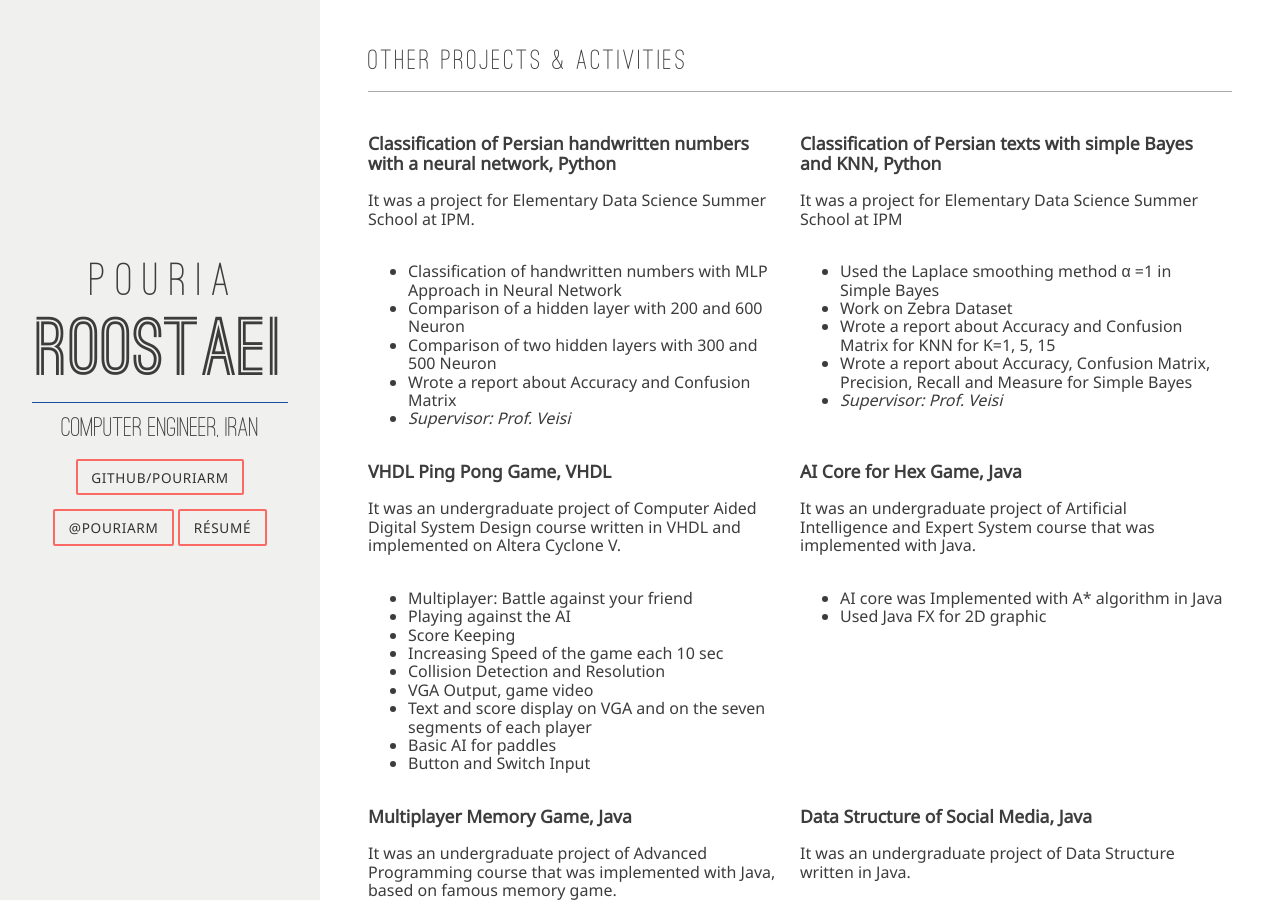
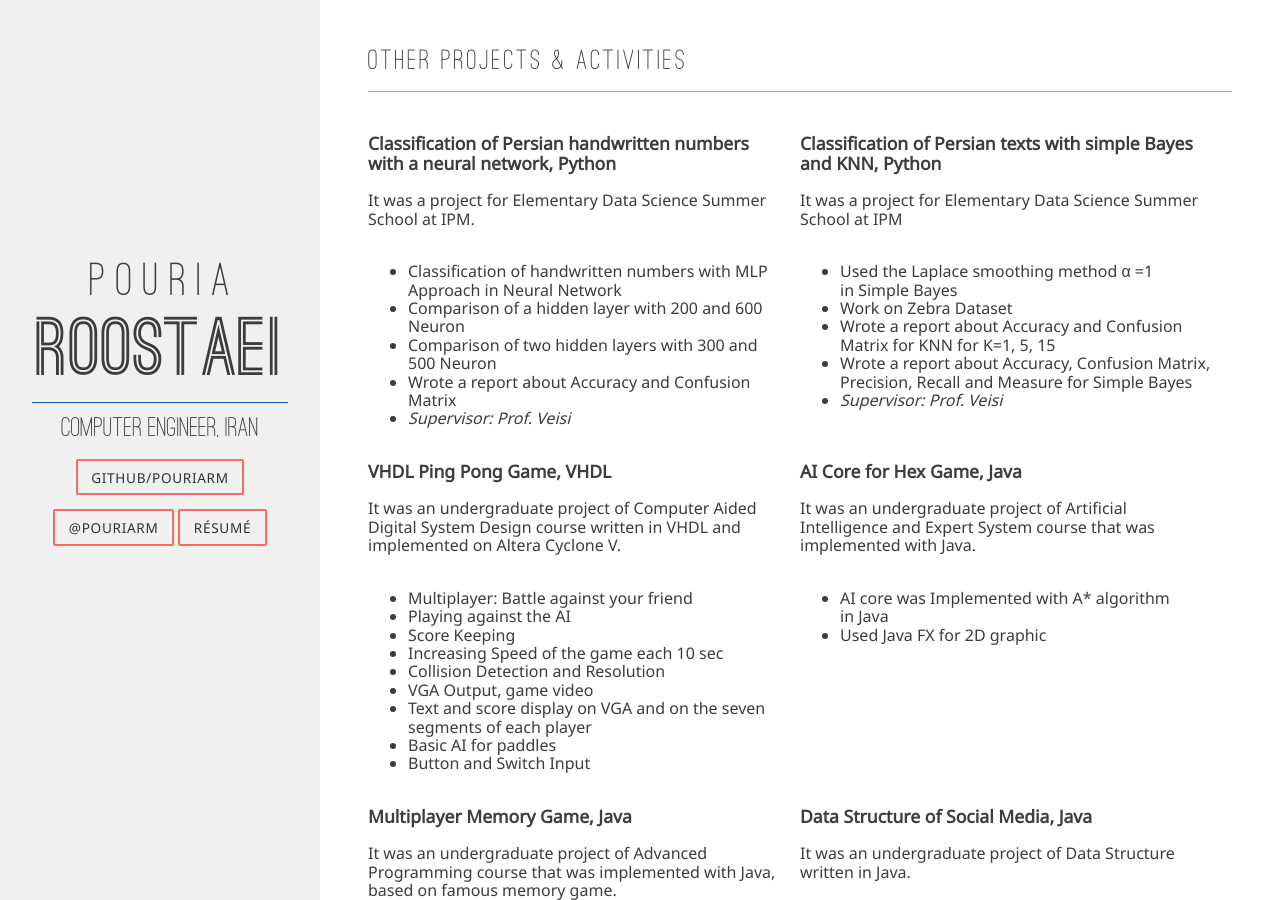
Before and after one commit to PouriaRm/PouriaRm.github.io, a Jekyll site: the page built from index.html, in a window 1280 px wide and 900 px high, scrolled down 3049 px. Built offline with Jekyll 4.4.1, drawn with Linux system fonts in a browser that asks for light colours; nearby versions of some CDN libraries.

Commit message:
Update Projeccts

```diff
--- a/_data/otherprojects.yml
+++ b/_data/otherprojects.yml
@@ -16,10 +16,10 @@
     It was a project for Elementary Data Science Summer School at IPM<br/><br/>
 
     <ul>
-    <li>Used the Laplace smoothing method α =1 in Simple Bayes</li>
+    <li>Used the Laplace smoothing method α =1 <br/>in Simple Bayes</li>
     <li>Work on Zebra Dataset</li>
-    <li>Wrote a report about Accuracy and Confusion Matrix for KNN for K=1, 5, 15</li>
-    <li>Wrote a report about Accuracy, Confusion Matrix, Precision, Recall and Measure for Simple Bayes</li>
+    <li>Wrote a report about Accuracy and Confusion<br/> Matrix for KNN for K=1, 5, 15</li>
+    <li>Wrote a report about Accuracy, Confusion Matrix,<br/> Precision, Recall and Measure for Simple Bayes</li>
     <li><i>Supervisor: Prof. Veisi</i></li>
     </ul>
 - name: <b>VHDL Ping Pong Game, VHDL</b>
@@ -42,7 +42,7 @@
     It was an undergraduate project of Artificial <br/>Intelligence and Expert System course that was implemented with Java. <br>
     <br>
     <ul>
-    <li>AI core was Implemented with A* algorithm in Java</li>
+    <li>AI core was Implemented with A* algorithm <br/>in Java</li>
     <li>Used Java FX for 2D graphic</li>
     </ul>
 - name:  <b>Multiplayer Memory Game, Java</b>
```
